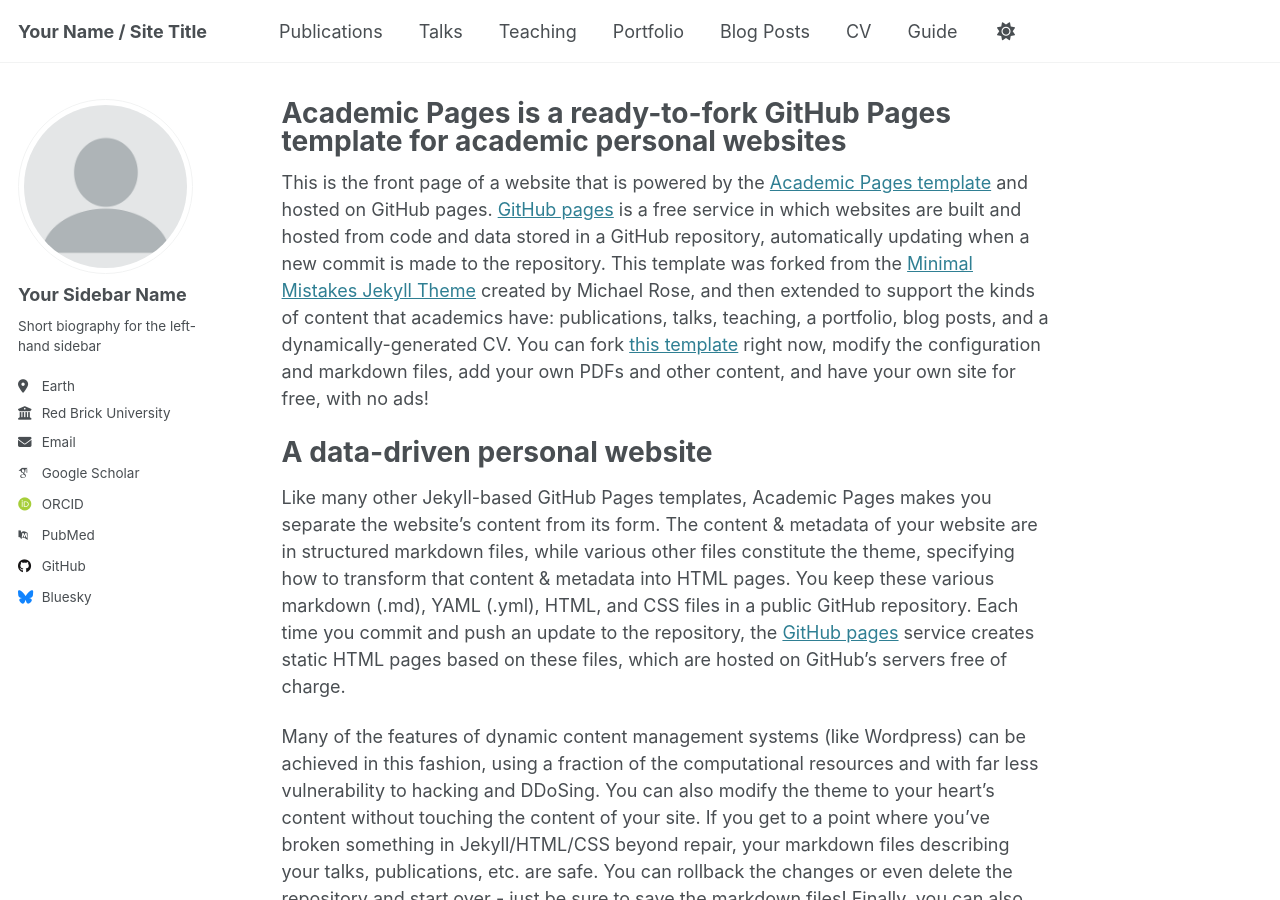
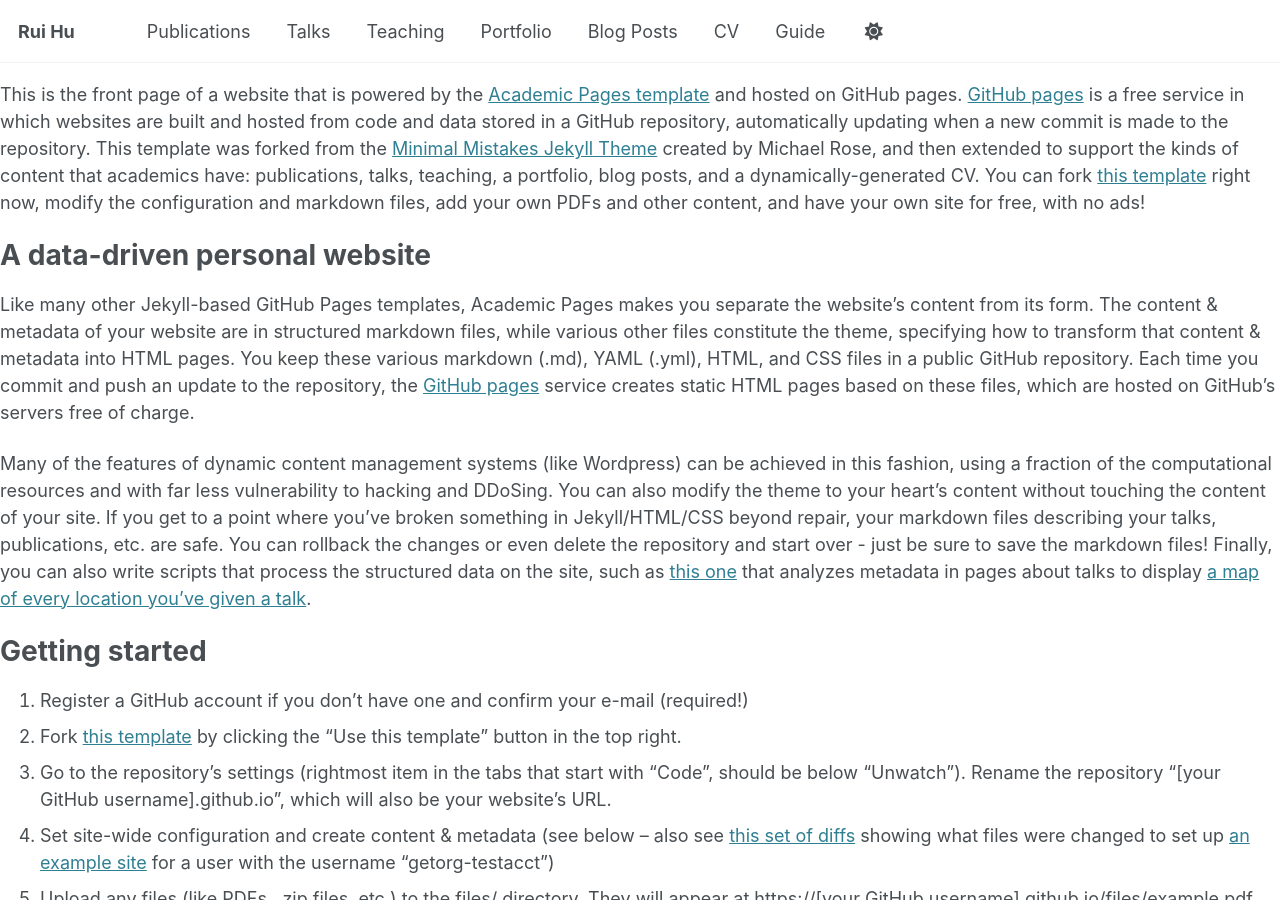
Before and after one commit to streek666/streek666.github.io, a Jekyll site: the page built from _pages/about.md, in a window 1280 px wide and 900 px high. Built offline with Jekyll 4.4.1, drawn with Linux system fonts in a browser that asks for light colours; some web fonts are replaced; our own code applies the rules of GitHub Pages for plain Markdown files; part of the change alters nothing that is shown.

Commit message:
Add files via upload

```diff
--- a/_config.yml
+++ b/_config.yml
@@ -9,13 +9,13 @@
 # Basic Site Settings
 locale                   : "en-US"
 site_theme               : "default"
-title                    : "Your Name / Site Title"
+title                    : "Rui Hu"
 title_separator          : "-"
 name                     : &name "Your Name"
 description              : &description "personal description"
-url                      : https://academicpages.github.io # the base hostname & protocol for your site e.g. "https://[your GitHub username].github.io"
+url                      : https://streek666.github.io # the base hostname & protocol for your site e.g. "https://[your GitHub username].github.io"
 baseurl                  : "" # the subpath of your site, e.g. "/blog"
-repository               : "academicpages/academicpages.github.io"
+repository               : "streek666/streek666.github.io"
 
 # Site Author - The following control what appear as part of the author content on the side bar.
 #               If a field is blank the icon and link will not appear, otherwise it will be shown.
@@ -23,21 +23,21 @@ repository               : "academicpages/academicpages.github.io"
 author:
   # Biographic information
   avatar           : "profile.png"
-  name             : "Your Sidebar Name"
+  name             : "Rui Hu"
   pronouns         : # example: "she/her"
   bio              : "Short biography for the left-hand sidebar"
-  location         : "Earth"
-  employer         : "Red Brick University"
+  location         : # "Earth"
+  employer         : # "Red Brick University"
   uri              : # URL
-  email            : "none@example.org"
+  email            : "hu-r24@mails.tsinghua.edu.cn"
 
   # Academic websites
   arxiv            : # URL - Update with the correct link to your profile
-  googlescholar    : "https://scholar.google.com/citations?user=PS_CX0AAAAAJ"
+  googlescholar    : # "https://scholar.google.com/citations?user=PS_CX0AAAAAJ"
   impactstory      : # URL
-  orcid            : "http://orcid.org/yourorcidurl"
+  orcid            : # "http://orcid.org/yourorcidurl"
   semantic         : # URL
-  pubmed           : "https://www.ncbi.nlm.nih.gov/pubmed/?term=john+snow"
+  pubmed           : # "https://www.ncbi.nlm.nih.gov/pubmed/?term=john+snow"
   researchgate     : # URL
   scopus           : # URL
 
@@ -45,12 +45,12 @@ author:
   bitbucket        : # Username - Update with your username on the site
   codepen          : # Username
   dribbble         : # Username
-  github           : "academicpages"
+  github           : "streek666" # Username
   kaggle           : # Username
   stackoverflow    : # User number or user number and name (i.e., use "1" or "1/jeff-atwood")
 
   # Social media
-  bluesky          : "bsky.app" # Replace this with you Bluesky username
+  bluesky          : # "bsky.app" # Replace this with you Bluesky username
   facebook         : # Username
   flickr           : # Username
   foursquare       : # Username
@@ -229,33 +229,33 @@ collections:
 
 # These settings control how pages and collections are included in the site
 defaults:
-  # _posts
-  - scope:
-      path: ""
-      type: posts
-    values:
-      layout: single
-      author_profile: true
-      read_time: true
-      comments: true
-      share: true
-      related: true
-  # _pages
-  - scope:
-      path: ""
-      type: pages
-    values:
-      layout: single
-      author_profile: true
-  # _teaching
-  - scope:
-      path: ""
-      type: teaching
-    values:
-      layout: single
-      author_profile: true
-      share: true
-      comments: true
+  # # _posts
+  # - scope:
+  #     path: ""
+  #     type: posts
+  #   values:
+  #     layout: single
+  #     author_profile: true
+  #     read_time: true
+  #     comments: true
+  #     share: true
+  #     related: true
+  # # _pages
+  # - scope:
+  #     path: ""
+  #     type: pages
+  #   values:
+  #     layout: single
+  #     author_profile: true
+  # # _teaching
+  # - scope:
+  #     path: ""
+  #     type: teaching
+  #   values:
+  #     layout: single
+  #     author_profile: true
+  #     share: true
+  #     comments: true
   # _publications
   - scope:
       path: ""
@@ -265,23 +265,23 @@ defaults:
       author_profile: true
       share: true
       comments: true
-  # _portfolio
-  - scope:
-      path: ""
-      type: portfolio
-    values:
-      layout: single
-      author_profile: true
-      share: true
-      comment: true
-  # _talks
-  - scope:
-      path: ""
-      type: talks
-    values:
-      layout: talk
-      author_profile: true
-      share: true
+  # # _portfolio
+  # - scope:
+  #     path: ""
+  #     type: portfolio
+  #   values:
+  #     layout: single
+  #     author_profile: true
+  #     share: true
+  #     comment: true
+  # # _talks
+  # - scope:
+  #     path: ""
+  #     type: talks
+  #   values:
+  #     layout: talk
+  #     author_profile: true
+  #     share: true
 
 
 # Sass/SCSS
```
